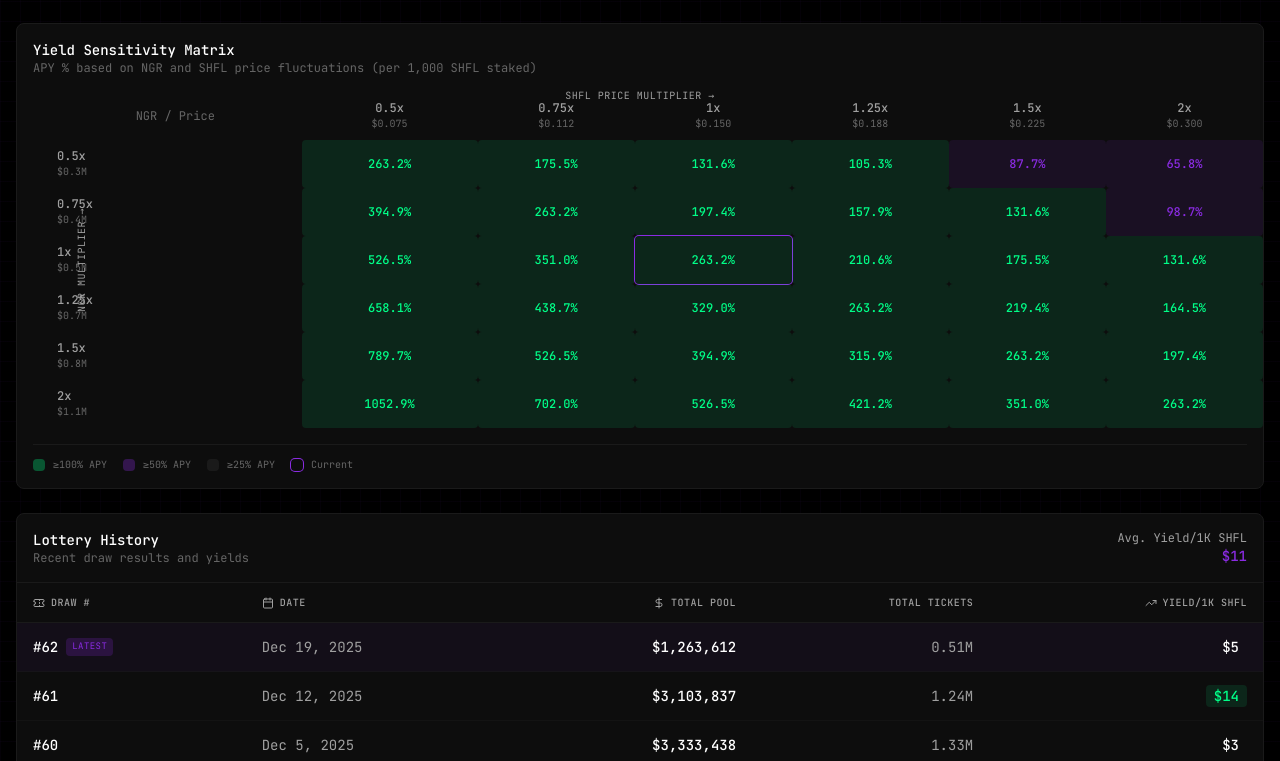
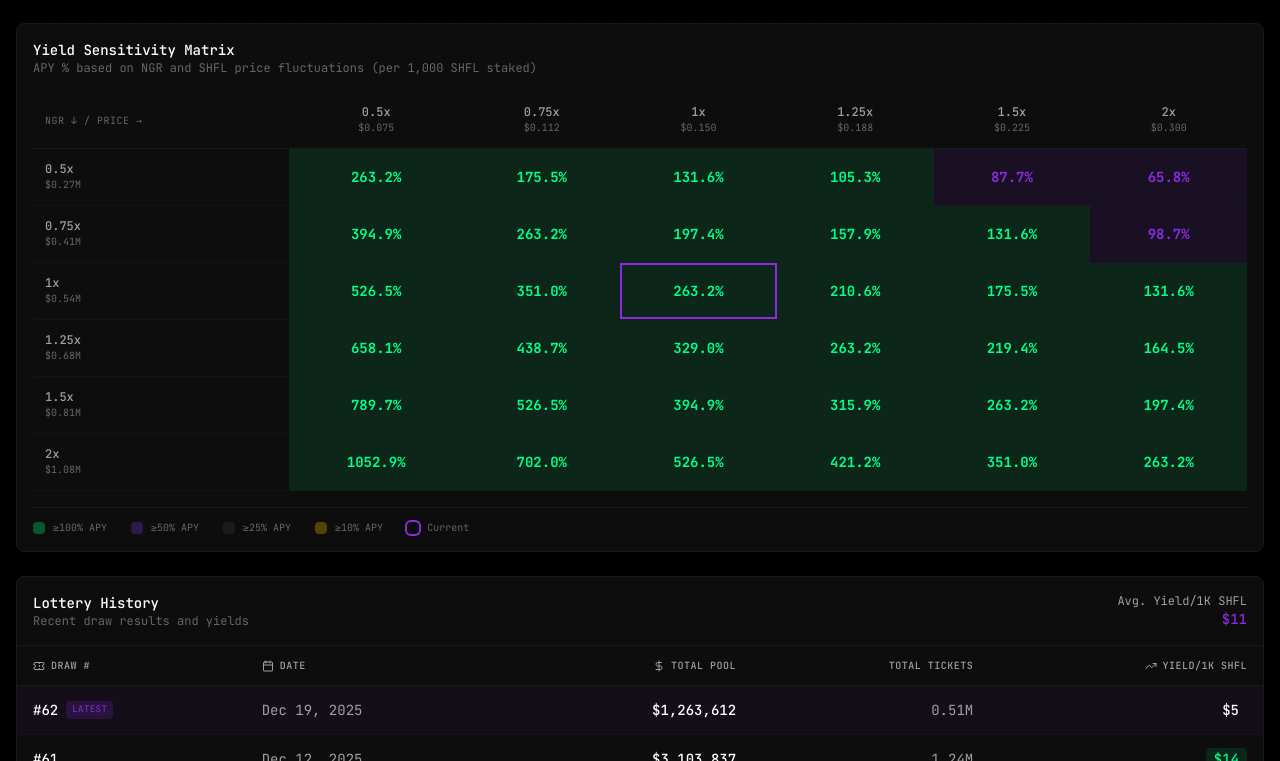
Before and after one commit to eshanhack/shfl-yield-dashboard, a Next.js app: page / in a window 1280 px wide. Shown: the part 939-1700 px from the top of the page. Built offline with nearby package versions, Linux system fonts and the light colour scheme; no server answers.

Commit message:
Fix Sensitivity Matrix: clean layout, remove overlapping labels

```diff
--- a/components/SensitivityTable.tsx
+++ b/components/SensitivityTable.tsx
@@ -50,29 +50,19 @@ export default function SensitivityTable({
         </p>
       </div>
 
-      <div className="relative">
-        {/* Price label */}
-        <div className="absolute -top-1 left-1/2 transform -translate-x-1/2 text-[10px] text-terminal-textSecondary uppercase tracking-wider">
-          SHFL Price Multiplier →
-        </div>
-
-        {/* NGR label */}
-        <div className="absolute top-1/2 -left-1 transform -translate-y-1/2 -rotate-90 text-[10px] text-terminal-textSecondary uppercase tracking-wider whitespace-nowrap">
-          NGR Multiplier →
-        </div>
-
-        <table className="w-full mt-4 ml-4">
+      <div className="overflow-x-auto">
+        <table className="w-full min-w-[600px]">
           <thead>
             <tr>
-              <th className="p-2 text-xs text-terminal-textMuted font-normal">
-                NGR / Price
+              <th className="p-3 text-left text-[10px] text-terminal-textMuted font-normal uppercase tracking-wider border-b border-terminal-border">
+                NGR ↓ / Price →
               </th>
               {priceMultipliers.map((mult) => (
                 <th
                   key={mult}
-                  className="p-2 text-xs text-terminal-textSecondary font-medium text-center"
+                  className="p-3 text-center text-xs text-terminal-textSecondary font-medium border-b border-terminal-border"
                 >
-                  {mult}x
+                  <div>{mult}x</div>
                   <div className="text-[10px] text-terminal-textMuted font-normal">
                     ${(basePrice * mult).toFixed(3)}
                   </div>
@@ -83,21 +73,21 @@ export default function SensitivityTable({
           <tbody>
             {table.map((row, rowIndex) => (
               <tr key={rowIndex}>
-                <td className="p-2 text-xs text-terminal-textSecondary font-medium">
-                  {ngrMultipliers[rowIndex]}x
+                <td className="p-3 text-xs text-terminal-textSecondary font-medium border-b border-terminal-border/50">
+                  <div>{ngrMultipliers[rowIndex]}x</div>
                   <div className="text-[10px] text-terminal-textMuted font-normal">
-                    ${((baseNGR * ngrMultipliers[rowIndex]) / 1_000_000).toFixed(1)}M
+                    ${((baseNGR * ngrMultipliers[rowIndex]) / 1_000_000).toFixed(2)}M
                   </div>
                 </td>
                 {row.map((cell, colIndex) => (
                   <td
                     key={colIndex}
                     className={cn(
-                      "p-2 text-center text-xs font-medium rounded transition-all",
+                      "p-3 text-center text-sm font-bold border-b border-terminal-border/50",
                       getApyColor(cell.apy),
                       cell.ngrMultiplier === 1 &&
                         cell.priceMultiplier === 1 &&
-                        "ring-1 ring-terminal-accent"
+                        "ring-2 ring-terminal-accent ring-inset"
                     )}
                   >
                     {cell.apy.toFixed(1)}%
@@ -109,7 +99,7 @@ export default function SensitivityTable({
         </table>
       </div>
 
-      <div className="flex items-center gap-4 mt-4 pt-3 border-t border-terminal-border">
+      <div className="flex items-center gap-6 mt-4 pt-3 border-t border-terminal-border flex-wrap">
         <div className="flex items-center gap-2">
           <div className="w-3 h-3 rounded bg-terminal-positive/30" />
           <span className="text-[10px] text-terminal-textMuted">≥100% APY</span>
@@ -123,7 +113,11 @@ export default function SensitivityTable({
           <span className="text-[10px] text-terminal-textMuted">≥25% APY</span>
         </div>
         <div className="flex items-center gap-2">
-          <div className="w-3 h-3 rounded ring-1 ring-terminal-accent" />
+          <div className="w-3 h-3 rounded bg-terminal-warning/30" />
+          <span className="text-[10px] text-terminal-textMuted">≥10% APY</span>
+        </div>
+        <div className="flex items-center gap-2">
+          <div className="w-3 h-3 rounded ring-2 ring-terminal-accent" />
           <span className="text-[10px] text-terminal-textMuted">Current</span>
         </div>
       </div>
```
